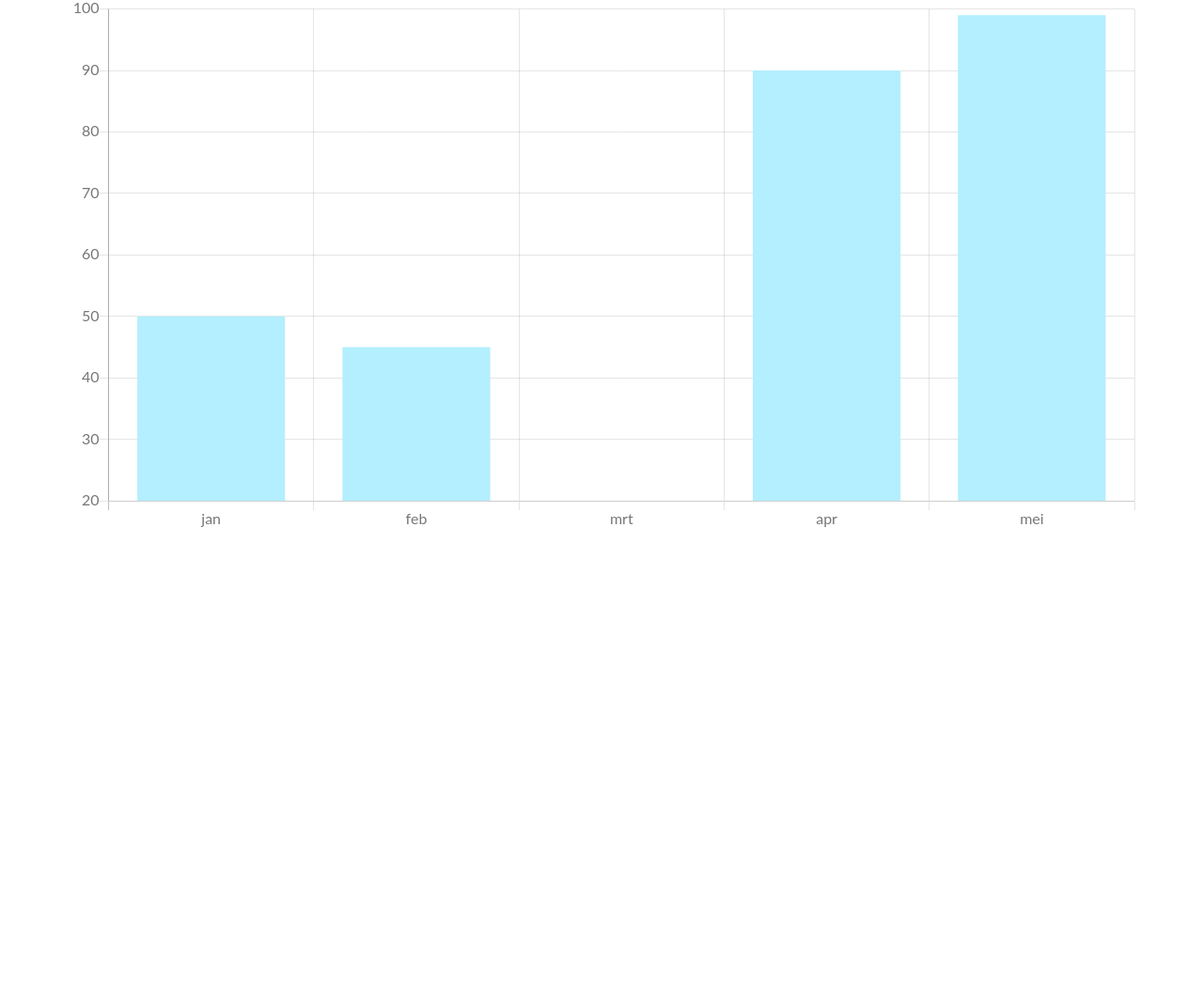
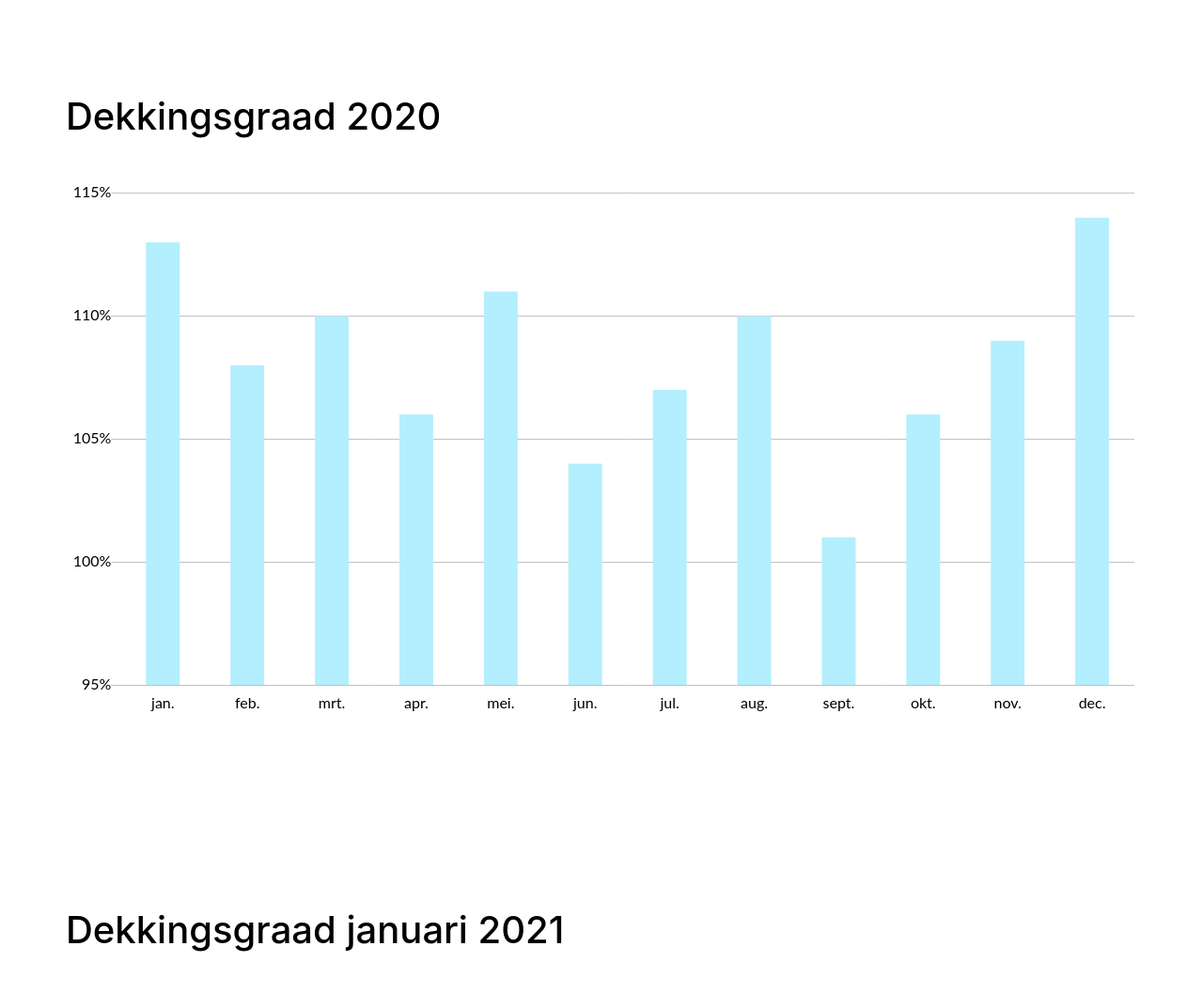
Before and after one commit to sbuijs/chartJSTest, a website: page index.html in a window 1280 px wide. Shown: the top 1057 px of the page at 94% size. Before the commit the page ends 800 px from the top, so only its background shows below. Drawn offline with nearby package versions, Linux system fonts and the light colour scheme.

Commit message:
Finished bar chart, started inproving the half circle

```diff
--- a/index.html
+++ b/index.html
@@ -21,8 +21,19 @@
 
 <body>
   <div class="container">
-    <canvas id="myChart"></canvas>
+    <h1 style="padding-bottom: 40px; padding-top: 100px;">Dekkingsgraad 2020</h1>
+
+    <canvas id="myChart" style="padding-bottom: 100px;"></canvas>
+
   </div>
+
+  <div class="container">
+    <h1 style="padding-bottom: 40px; padding-top: 100px;">Dekkingsgraad januari 2021</h1>
+    <canvas id="myChart2" style="padding-bottom: 100px;"></canvas>
+  </div>
+
+
+
 
   <script>
     var myChart = document.getElementById('myChart').getContext('2d');
@@ -30,79 +41,130 @@
     //Global options
     Chart.defaults.global.defaultFontFamily = '"Lato",sans-serif';
     Chart.defaults.global.defaultFontSize = 16;
-    Chart.defaults.global.defaultFontColor = '#777';
+    Chart.defaults.global.defaultFontColor = '#000000';
 
     var massPopChart = new Chart(myChart, {
       type: 'bar', //bar, horizontalBar, pie, line, doughnut, radar, polarArea
       data: {
-        labels: ['jan', 'feb', 'mrt', 'apr', 'mei'],
+        labels: ['jan.', 'feb.', 'mrt.', 'apr.', 'mei.', 'jun.', 'jul.', 'aug.', 'sept.', 'okt.', 'nov.', 'dec.'],
         datasets: [{
           labels: 'Percentage',
-          data: [50, 45, 20, 90, 99],
+          data: [113, 108, 110, 106, 111, 104, 107, 110, 101, 106, 109, 114],
           backgroundColor: '#b3effe',
           hoverBackgroundColor: '#0098d9',
           fontStyle: "bold",
         }]
       },
       options: {
+        //Duration animation
+        animation: {
+          duration: 3000,
+        },
+
+        //Remove legend
         legend: {
           display: false
         },
+
         tooltips: {
           enabled: true,
+          mode: 'label',
+          //adding % sign in the tooltip
+          callbacks: {
+            label: function (tooltipItem, data) {
+              return data['datasets'][0]['data'][tooltipItem['index']] + '%';
+            }
+          }
+
         },
         layout: {
+          //Padding arround chart
           padding: {
             left: 0,
             right: 0,
             bottom: 0,
             top: 0
           }
+        },
+        scales: {
+          xAxes: [{
+            //Bar widht
+            barPercentage: 0.5,
+            //Styling grid lines
+            gridLines: {
+              display: false
+            }
+          }],
+
+          yAxes: [{
+            gridLines: {
+              color: "#C6C0C0",
+              //remove first border
+              drawBorder: false,
+              zeroLineColor: '#ffcc33',
+              zeroLineColor: 'transparent'
+            },
+            //add % sign on the right side and show the min-max including the steps it should take
+            ticks: {
+              min: 95,
+              max: this.max,// Your absolute max value
+              stepSize: 5,
+              callback: function (value) {
+                return (value / this.max * 115).toFixed() + '%'; // convert it to percentage
+              },
+            },
+          }]
+
         }
       }
     });
   </script>
 
-  <!-- <script>
-    var myChart = document.getElementById('myChart').getContext('2d');
 
-    //Global options
-    Chart.defaults.global.defaultFontFamily = '"Lato",sans-serif';
-    Chart.defaults.global.defaultFontSize = 16;
-    Chart.defaults.global.defaultFontColor = '#777';
 
-    var test = new Chart(myChart, {
-      type: 'doughnut', //bar, horizontalBar, pie, line, doughnut, radar, polarArea
-      data: {
-        labels: ['jan', 'feb', 'mrt', 'apr', 'mei'],
-        datasets: [{
-          labels: 'Percentage',
-          data: [50, 45, 20, 90, 99],
-          backgroundColor: '#b3effe',
-          hoverBackgroundColor: '#0098d9',
-          fontStyle: "bold",
+
+
+
+
+  <script>
+    var data = {
+      labels: [
+        "Dekking",
+        " "
+      ],
+      datasets: [
+        {
+          data: [112, 88],
+          backgroundColor: [
+            "#b3effe"
+          ],
+          hoverBackgroundColor: [
+            "#0098d9"
+          ],
+          hoverBorderColor: [
+            "#0098d9"
+          ]
         }]
-      },
+    };
+
+    var ctx = document.getElementById("myChart2");
+
+    // And for a doughnut chart
+    var myDoughnutChart = new Chart(ctx, {
+      type: 'doughnut',
+      data: data,
       options: {
+        //Change the thickness of the line
+        cutoutPercentage: 70,
+        //Remove legend
         legend: {
           display: false
         },
-        tooltips: {
-          enabled: true,
-        },
-        layout: {
-          padding: {
-            left: 0,
-            right: 0,
-            bottom: 0,
-            top: 0
-          }
-        }
+        rotation: 1 * Math.PI,
+        circumference: 1 * Math.PI
       }
     });
-  </script> -->
-
-
+  </script>
 </body>
 
 </html>
```
